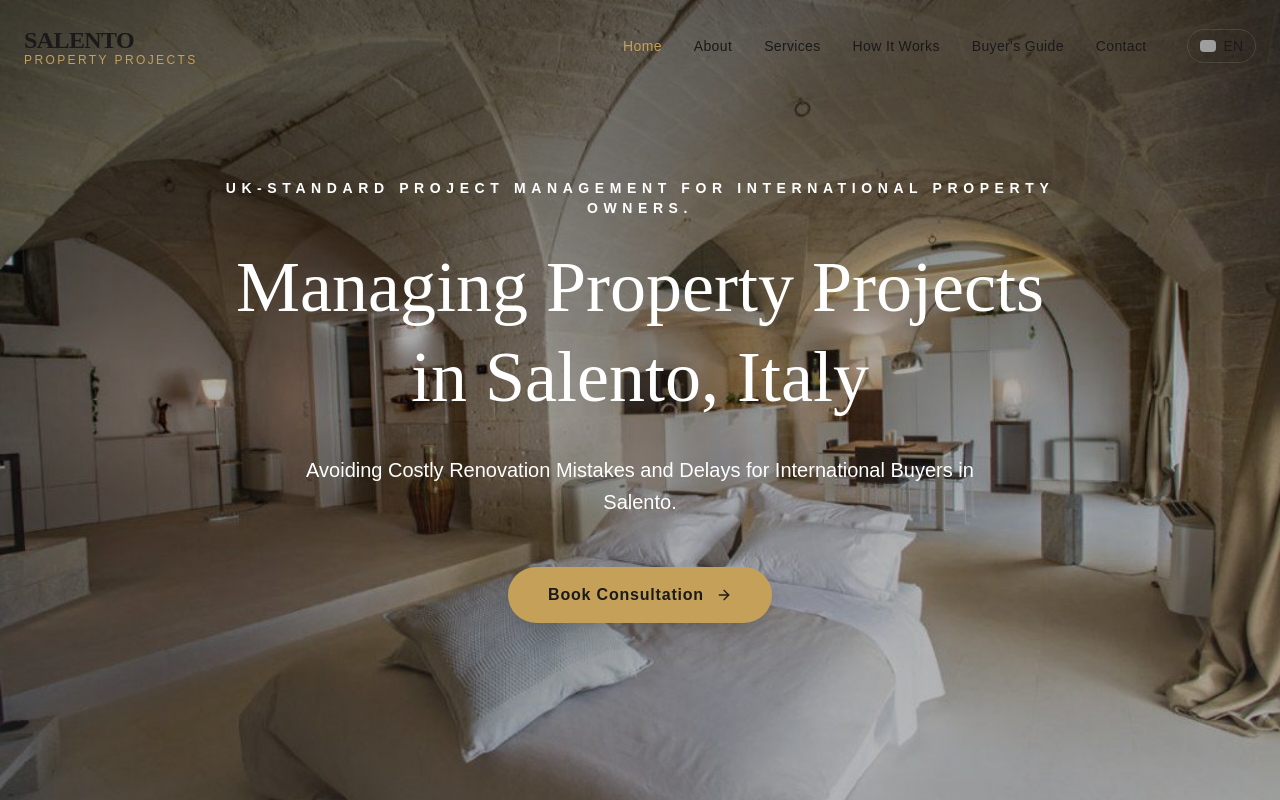
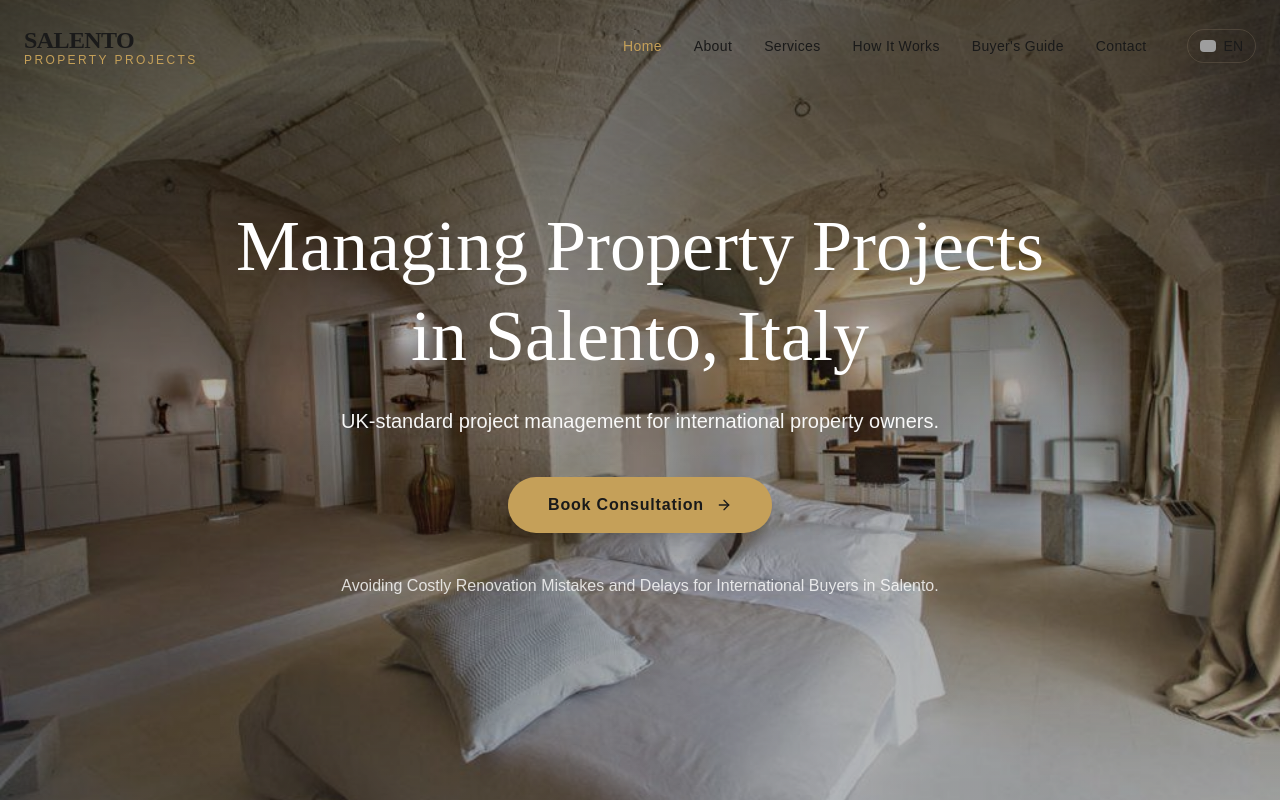
Before and after one commit to mazzuccowow-web/salento-property-projects, a React (Vite) app: page / in a window 1280 px wide. Shown: the top 800 px of the page. Built offline with nearby package versions, Linux system fonts and the light colour scheme; grey boxes are pictures that could not be loaded.

Commit message:
Update Home.tsx

```diff
--- a/src/pages/Home.tsx
+++ b/src/pages/Home.tsx
@@ -5,7 +5,7 @@
 
 import { useTranslation } from 'react-i18next';
 import { motion } from 'motion/react';
-import { ArrowRight, CheckCircle2, Calculator, Map, Hammer } from 'lucide-react';
+import { ArrowRight } from 'lucide-react';
 
 import minister from "../photo/minister.png";
 import company from "../photo/compani.png";
@@ -21,7 +21,7 @@ export default function Home() {
       <section className="relative h-screen flex items-center justify-center overflow-hidden" id="hero">
         <div className="absolute inset-0 z-0">
           <img
-            src={homeph}   // ✅ FIX QUI
+            src={homeph}
             alt="Beautiful Salento Masseria"
             className="w-full h-full object-cover grayscale-[20%] brightness-[70%]"
             id="hero-bg-image"
@@ -30,37 +30,33 @@ export default function Home() {
         </div>
 
         <div className="relative z-10 text-center px-6 max-w-4xl mx-auto">
-          <motion.span
+
+          {/* 1. TITOLO */}
+          <motion.h1
             initial={{ opacity: 0, y: 20 }}
             animate={{ opacity: 1, y: 0 }}
             transition={{ duration: 0.8 }}
-            className="text-brand-white text-xs md:text-sm tracking-[0.4em] font-sans font-semibold uppercase mb-6 block"
-          >
-            {t('hero.subtitle')}
-          </motion.span>
-
-          <motion.h1
-            initial={{ opacity: 0, y: 20 }}
-            animate={{ opacity: 1, y: 0 }}
-            transition={{ duration: 0.8, delay: 0.2 }}
-            className="text-4xl md:text-7xl font-serif text-brand-white mb-8 leading-tight"
+            className="text-4xl md:text-7xl font-serif text-brand-white mb-6 leading-tight"
           >
             {t('hero.title')}
           </motion.h1>
 
+          {/* 2. SOTTO-TITOLO (con andata a capo automatica) */}
           <motion.p
             initial={{ opacity: 0, y: 20 }}
             animate={{ opacity: 1, y: 0 }}
-            transition={{ duration: 0.8, delay: 0.4 }}
-            className="text-lg md:text-xl text-brand-white opacity-80 font-light mb-12 max-w-2xl mx-auto leading-relaxed"
+            transition={{ duration: 0.8, delay: 0.2 }}
+            className="text-lg md:text-xl text-brand-white/95 font-light mb-10 max-w-2xl mx-auto leading-relaxed whitespace-pre-line"
           >
-            {t('hero.description2')}
+            {t('hero.subtitle')}
           </motion.p>
 
+          {/* 3. BOTTONE CTA */}
           <motion.div
             initial={{ opacity: 0, scale: 0.9 }}
             animate={{ opacity: 1, scale: 1 }}
-            transition={{ duration: 0.8, delay: 0.6 }}
+            transition={{ duration: 0.8, delay: 0.4 }}
+            className="mb-10"
           >
             <a
               href="https://wa.me/447465207494"
@@ -73,11 +69,20 @@ export default function Home() {
               <ArrowRight className="w-4 h-4" />
             </a>
           </motion.div>
+
+          {/* 4. DESCRIZIONE SOTTO AL BOTTONE (con andata a capo automatica, bianco opaco) */}
+          <motion.p
+            initial={{ opacity: 0, y: 20 }}
+            animate={{ opacity: 1, y: 0 }}
+            transition={{ duration: 0.8, delay: 0.6 }}
+            className="text-sm md:text-base text-brand-white/80 font-light max-w-2xl mx-auto leading-relaxed whitespace-pre-line"
+          >
+            {t('hero.description2')}
+          </motion.p>
         </div>
       </section>
 
-      {/* TRUST SECTION FIXED */}
-      {/* Trust Seal */}
+      {/* TRUST SECTION */}
       <section className="py-16 bg-brand-black text-brand-beige text-center border-t border-b border-brand-beige/10">
         <div className="max-w-7xl mx-auto px-6 flex flex-col md:flex-row items-center justify-between gap-10 md:gap-14">
 
```
Lines whose indentation alone changed are shown as unchanged.
